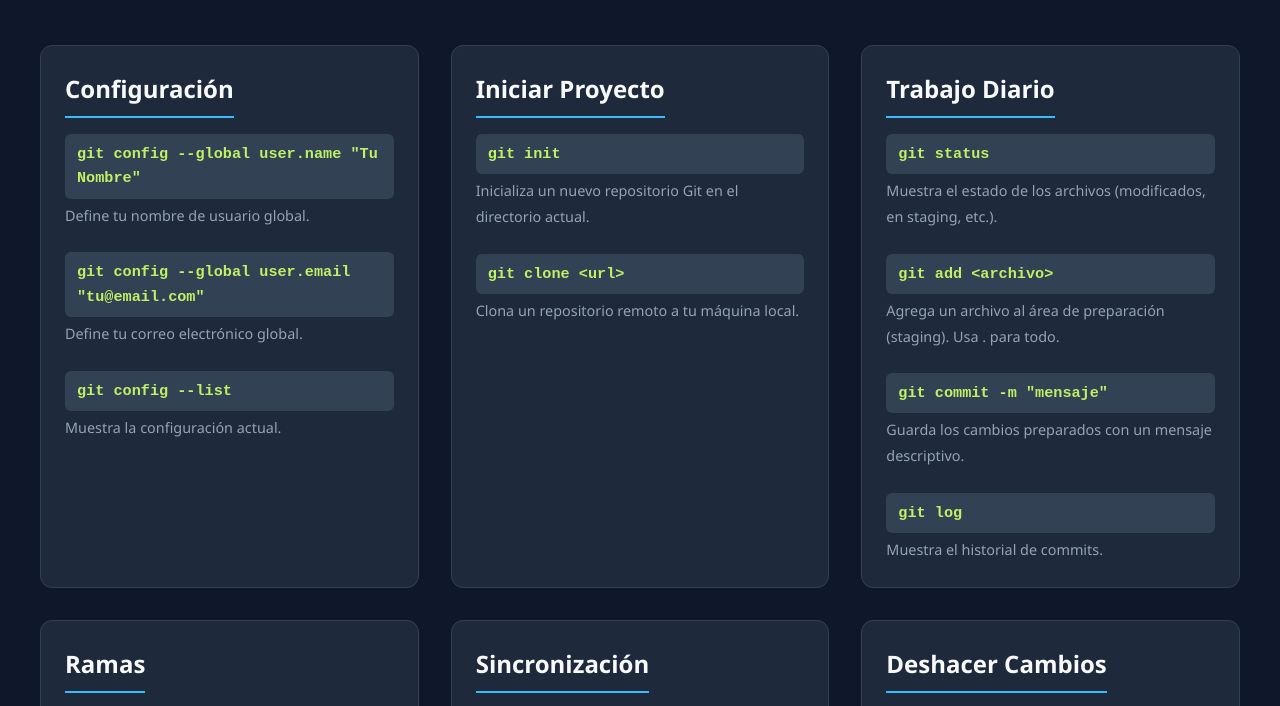
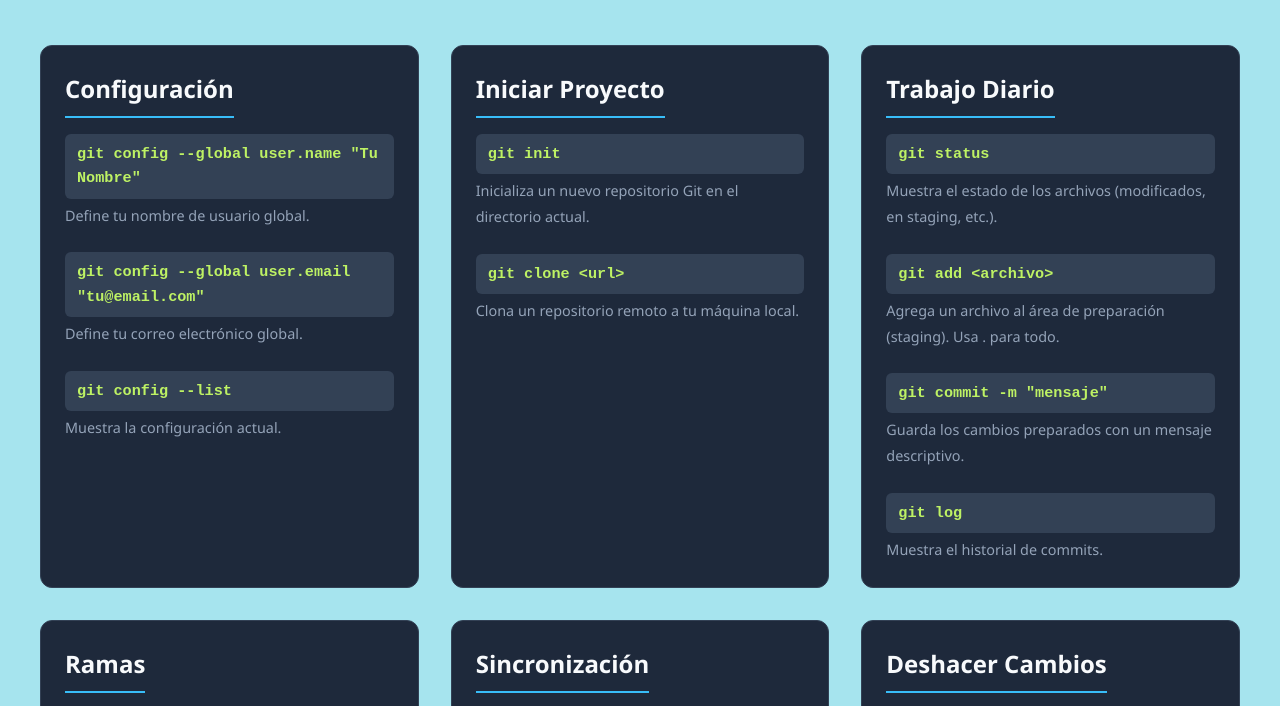
Before and after one commit to marcoviaweb/demo01, a plain HTML site: page index.html in a window 1280 px wide. Shown: the part 138-844 px from the top of the page. Drawn offline with Linux system fonts and the light colour scheme.

Commit message:
feat: cambio de fondo a color claro

```diff
--- a/style.css
+++ b/style.css
@@ -1,5 +1,5 @@
 :root {
-    --bg-color: #0f172a;
+    --bg-color: #a6e4ee;
     --text-color: #e2e8f0;
     --card-bg: #1e293b;
     --accent-color: #38bdf8;
```
